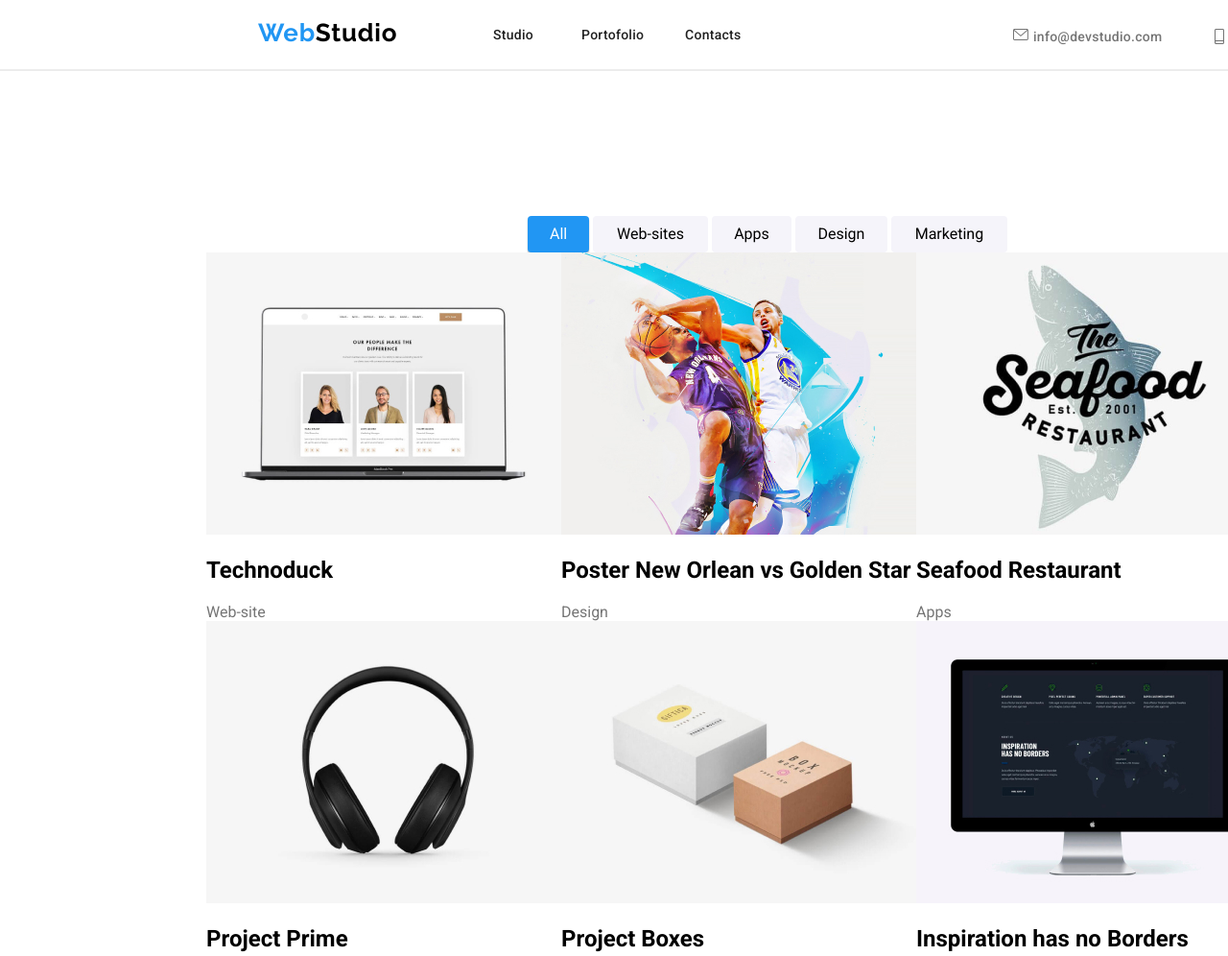
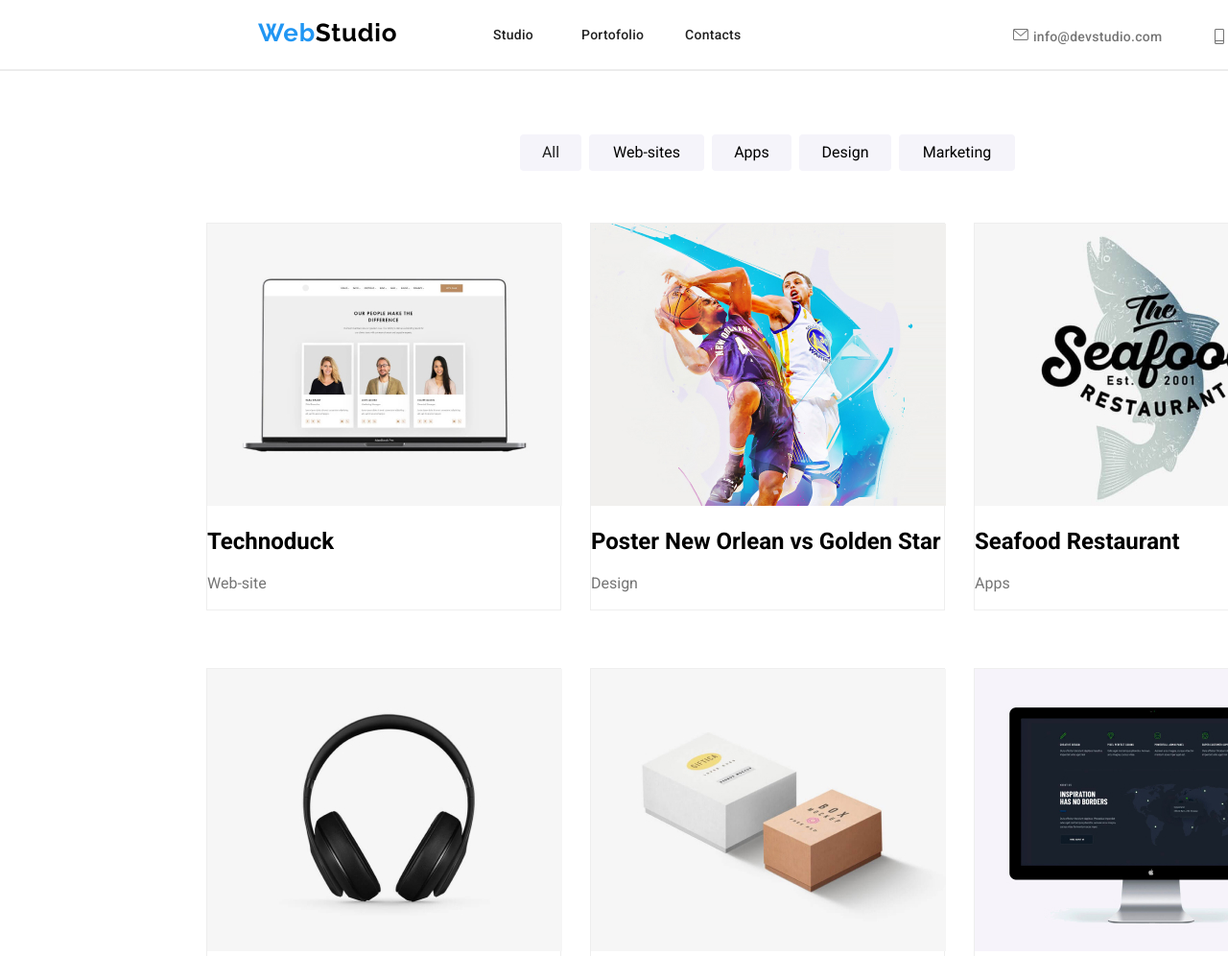
Before and after one commit to P-Alex13/goit-markup-hw-04, a plain HTML site: page portofolio.html in a window 1280 px wide. Shown: the top 996 px of the page at 96% size. Drawn offline with nearby package versions, Linux system fonts and the light colour scheme.

Commit message:
Some changes at portofolio

```diff
--- a/portofolio.html
+++ b/portofolio.html
@@ -18,7 +18,7 @@
       rel="stylesheet"
     />
   </head>
-  <body>
+  <body class="portofolio">
     <header>
       <nav class="nav main-nav">
         <div class="nav-bar">
--- a/style.css
+++ b/style.css
@@ -8,6 +8,8 @@ body {
   background: #ffffff;
   margin: auto;
 }
+
+
 
 /* Nav */
 
@@ -654,21 +656,44 @@ text-transform: uppercase;
   display: flex;
   width: 1170px;
   height: 1360px;
-  margin-top: 94px;
   flex-direction: column;
   justify-content: center;
   align-items: center;
+  margin-left: 215px;
   margin-top:94px;
-  margin-left: 215px;
 
+}
 
+.container1 .filter1 {
+  display: flex;
+  width: 516px;
+height: 38px;
+flex-shrink: 0;
+gap:8px;
+margin-top:94px;
+margin-bottom: 54px;;
 }
 
 .global-project{
   display: flex;
   flex-wrap: wrap;
+  gap:30px;
 
+}
+.project .global-project{
+  display: flex;
+  align-items: center;
+}
 
+.global-project .project1{
+   box-sizing: border-box;
+  width: 370px;
+height: 404px;
+flex-shrink: 0;
+
+  background: #ffffff;
+  border: 1px solid #eeeeee;
+  margin-bottom: 30px;
 }
 
 
@@ -687,10 +712,9 @@ text-transform: uppercase;
   width: 64px;
   height: 38px;
   cursor: pointer;
-  background: #2196f3;
-  color: #ffffff;
-  box-shadow: 0px 3px 1px rgba(0, 0, 0, 0.1), 0px 1px 2px rgba(0, 0, 0, 0.08),
-    0px 2px 2px rgba(0, 0, 0, 0.12);
+  background: #F5F4FA;
+  color: #212121;
+
 
 }
 
@@ -698,6 +722,8 @@ section .filter1 .btn-active:hover,
 section .filter1 .btn-active:focus {
   background-color: #2196f3;
   color: white;
+   box-shadow: 0px 3px 1px rgba(0, 0, 0, 0.1), 0px 1px 2px rgba(0, 0, 0, 0.08),
+    0px 2px 2px rgba(0, 0, 0, 0.12);
 }
 .btnWeb {
   background: #f5f4fa;
@@ -714,6 +740,8 @@ section .filter1 .btnWeb:hover,
 section .filter1 .btnWeb:focus {
   background-color: #2196f3;
   color: white;
+   box-shadow: 0px 3px 1px rgba(0, 0, 0, 0.1), 0px 1px 2px rgba(0, 0, 0, 0.08),
+    0px 2px 2px rgba(0, 0, 0, 0.12);
 }
 
 .btnApps {
@@ -730,6 +758,8 @@ section .filter1 .btnApps:hover,
 section .filter1 .btnApps:focus {
   background-color: #2196f3;
   color: white;
+   box-shadow: 0px 3px 1px rgba(0, 0, 0, 0.1), 0px 1px 2px rgba(0, 0, 0, 0.08),
+    0px 2px 2px rgba(0, 0, 0, 0.12);
 }
 
 .btnDesign {
@@ -746,6 +776,8 @@ section .filter1 .btnDesign:hover,
 section .filter1 .btnDesign:focus {
   background-color: #2196f3;
   color: white;
+   box-shadow: 0px 3px 1px rgba(0, 0, 0, 0.1), 0px 1px 2px rgba(0, 0, 0, 0.08),
+    0px 2px 2px rgba(0, 0, 0, 0.12);
 }
 
 .btnMarketing {
@@ -762,4 +794,13 @@ section .filter1 .btnMarketing:hover,
 section .filter1 .btnMarketing:focus {
   background-color: #2196f3;
   color: white;
+   box-shadow: 0px 3px 1px rgba(0, 0, 0, 0.1), 0px 1px 2px rgba(0, 0, 0, 0.08),
+    0px 2px 2px rgba(0, 0, 0, 0.12);
 }
+
+.global-project .project1:hover,
+.global-project .project1:focus{
+  border: 1px solid #EEE;
+background: #FFF;
+box-shadow: 1px 4px 6px 0px rgba(0, 0, 0, 0.16), 0px 4px 4px 0px rgba(0, 0, 0, 0.06), 0px 1px 1px 0px rgba(0, 0, 0, 0.12);
+}
```
Also changed, not shown: index.html (+1 -1 lines).
